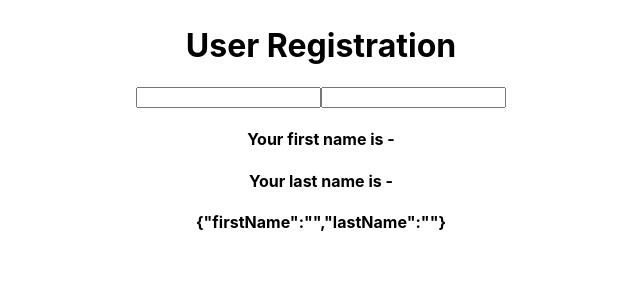
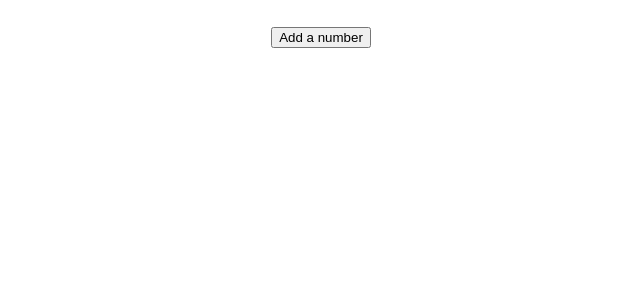
Before and after one commit to GeekShubhamRajput/react-js-learning, a React (Create React App) app: page / in a window 1280 px wide. Shown: the top 300 px of the page, without its empty margins (319-959 px from the left). Built offline with nearby package versions, Linux system fonts and the light colour scheme.

Commit message:
useState with array
Created Item array and insert items in it

```diff
--- a/src/App.js
+++ b/src/App.js
@@ -1,10 +1,10 @@
 import './App.css';
-import UseStateHook from "./components/UseStateHook"
+import ItemArray from "./components/ItemArray"
 
 function App() {
   return (
     <div className="App">
-      <UseStateHook />
+      <ItemArray />
     </div>
   )
 }
--- /dev/null
+++ b/src/components/ItemArray.js
@@ -0,0 +1,22 @@
+import React, {useState} from 'react'
+
+function ItemArray(){
+  const [items, setItem] = useState([])
+
+  const addItem = () => {
+    setItem([...items, {id: items.length, value: Math.floor(Math.random() * 10) + 1 }])
+  }
+
+  return(
+    <div>
+      <button onClick={addItem}>Add a number</button>
+      <ul>
+        {
+          items.map(item => <li key={item.id}>{item.value}</li>)
+        }
+      </ul>
+    </div>
+  )
+}
+
+export default ItemArray
```
